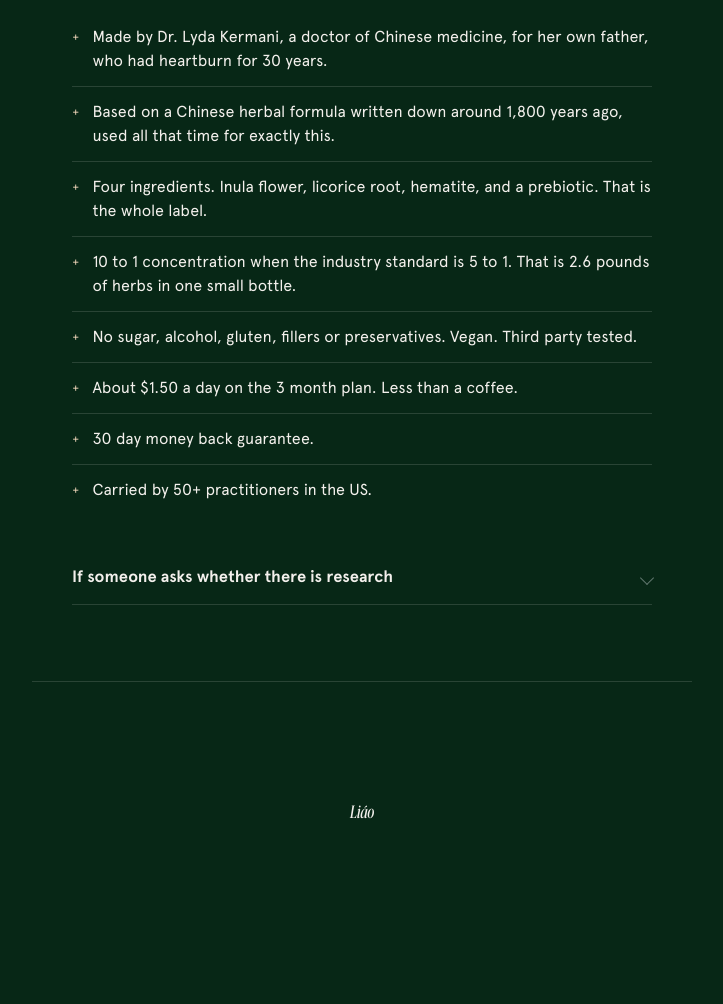
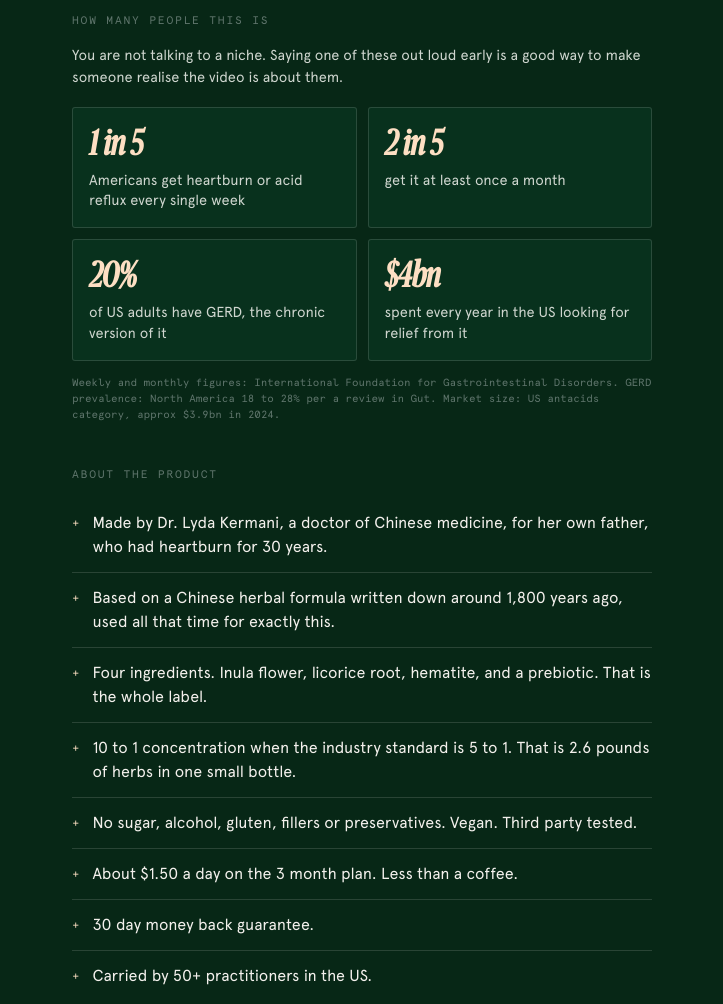
Before and after one commit to dsque22/cp-7q2m9x, a plain HTML site: page index.html in a window 1280 px wide. Shown: the part 5860-6864 px from the top of the page, without its empty margins (278-1001 px from the left). Before the commit the page ends 6770 px from the top, so only its background shows below. Drawn offline with Linux system fonts and the light colour scheme.

Commit message:
Add market scale stats to facts

```diff
--- a/index.html
+++ b/index.html
@@ -189,6 +189,14 @@
 .hook:last-child{border-bottom:0}
 .hook p{font-family:var(--display);font-style:italic;font-size:18.5px;line-height:1.35;
   color:var(--ground);margin:0}
+
+/* market stats */
+.stats-grid{display:grid;grid-template-columns:1fr 1fr;gap:11px;margin-top:4px}
+.stat-c{padding:17px 16px;background:var(--ground-2);border:1px solid var(--line);border-radius:3px}
+.stat-c b{display:block;font-family:var(--display);font-style:italic;font-size:clamp(28px,7.5vw,36px);
+  line-height:1;color:var(--peach);margin-bottom:9px}
+.stat-c span{display:block;font-size:14.5px;line-height:1.4;color:var(--linen-dim)}
+.src{font-family:var(--mono);font-size:10.5px;line-height:1.5;color:var(--sage);margin-top:14px}
 
 /* facts */
 .facts{display:flex;flex-direction:column;gap:0}
@@ -567,7 +575,21 @@
     <h2 class="d2">Facts you can say out loud</h2>
     <p class="muted">Only if your video needs a reason to believe. One or two, never all of them.</p>
   </div>
-  <div class="rv facts">
+
+  <div class="rv">
+    <span class="eyebrow">How many people this is</span>
+    <p class="muted small" style="margin-bottom:18px">You are not talking to a niche. Saying one of these out loud early is a good way to make someone realise the video is about them.</p>
+    <div class="stats-grid">
+      <div class="stat-c"><b>1 in 5</b><span>Americans get heartburn or acid reflux every single week</span></div>
+      <div class="stat-c"><b>2 in 5</b><span>get it at least once a month</span></div>
+      <div class="stat-c"><b>20%</b><span>of US adults have GERD, the chronic version of it</span></div>
+      <div class="stat-c"><b>$4bn</b><span>spent every year in the US looking for relief from it</span></div>
+    </div>
+    <p class="src">Weekly and monthly figures: International Foundation for Gastrointestinal Disorders. GERD prevalence: North America 18 to 28% per a review in Gut. Market size: US antacids category, approx $3.9bn in 2024.</p>
+  </div>
+
+  <div class="rv facts" style="margin-top:44px">
+    <span class="eyebrow">About the product</span>
     <div class="fact"><span class="fact-m">+</span><span>Made by Dr. Lyda Kermani, a doctor of Chinese medicine, for her own father, who had heartburn for 30 years.</span></div>
     <div class="fact"><span class="fact-m">+</span><span>Based on a Chinese herbal formula written down around 1,800 years ago, used all that time for exactly this.</span></div>
     <div class="fact"><span class="fact-m">+</span><span>Four ingredients. Inula flower, licorice root, hematite, and a prebiotic. That is the whole label.</span></div>
```
